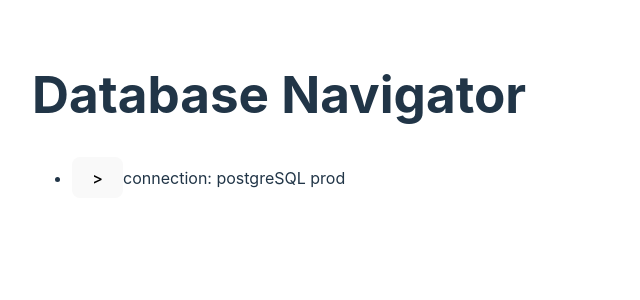
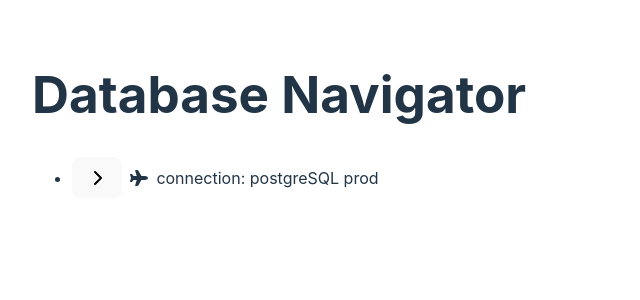
Before and after one commit to burtyish/tree, a React (Vite) app: page / in a window 1280 px wide. Shown: the top 300 px of the page, without its empty margins (0-640 px from the left). Built offline with nearby package versions, Linux system fonts and the light colour scheme.

Commit message:
add icons

```diff
--- a/package.json
+++ b/package.json
@@ -9,6 +9,9 @@
     "preview": "vite preview"
   },
   "dependencies": {
+    "@fortawesome/fontawesome-svg-core": "^6.2.1",
+    "@fortawesome/free-solid-svg-icons": "^6.2.1",
+    "@fortawesome/react-fontawesome": "^0.2.0",
     "classnames": "^2.3.2",
     "framer-motion": "^8.5.4",
     "react": "^18.2.0",
--- a/src/api/hooks/networkClient.ts
+++ b/src/api/hooks/networkClient.ts
@@ -10,7 +10,6 @@
   console.log(`fetching ${url}`);
   await delay(1000); // simulate network delay
 
-  // todo: reduce code duplication
   if (url.pathname.endsWith('connections')) {
     return pickNodes(mockData.connections, ids);
   }
--- a/src/components/Node/Node.module.css
+++ b/src/components/Node/Node.module.css
@@ -1,6 +1,13 @@
+.nodeContainer {
+  display: flex;
+  align-items: center;
+  gap: 0.5rem;
+}
+
 .toggleButton[aria-pressed='true'] .buttonContent {
   transform: rotate(90deg);
 }
+
 .toggleButton .buttonContent {
   transform: rotate(0deg);
   transition: transform 0.03s;
--- a/src/components/Node/Node.tsx
+++ b/src/components/Node/Node.tsx
@@ -1,9 +1,12 @@
+import { faChevronRight } from '@fortawesome/free-solid-svg-icons';
+import { FontAwesomeIcon } from '@fortawesome/react-fontawesome';
 import { AnimatePresence, motion, usePresence } from 'framer-motion';
 import { ReactNode } from 'react';
 import { useNodesData } from '../../api/hooks/apiHooks';
 import { NodeType, TreeNode } from '../../types/NodeData';
 import { Spinner } from '../Spinner';
 import styles from './Node.module.css';
+import { NodeIcon } from './NodeIcon';
 
 export function Node({
   node,
@@ -17,15 +20,23 @@
   const id = node.item.id;
   return (
     <>
+      <div className={styles.nodeContainer}>
         <button
           className={styles.toggleButton}
           aria-pressed={isExpanded(id)}
           onClick={() => onToggleExpand(id)}
-        disabled={'children' in node && node.children.length > 0 ? false : true}
+          disabled={
+            'children' in node && node.children.length > 0 ? false : true
+          }
         >
-        <div className={styles.buttonContent}>{'>'}</div>
+          <FontAwesomeIcon
+            className={styles.buttonContent}
+            icon={faChevronRight}
+          />
         </button>
+        <NodeIcon type={node.item.type} />
         {`${node.item.type}: ${node.item.name}`}
+      </div>
       <AnimatePresence>
         {'children' in node && node.children.length > 0 && isExpanded(id) && (
           <NodeChildren
--- /dev/null
+++ b/src/components/Node/NodeIcon/NodeIcon.tsx
@@ -0,0 +1,36 @@
+import {
+  faHelicopter,
+  faPlane,
+  faSailboat,
+  faTrainSubway,
+  faTruckMonster,
+} from '@fortawesome/free-solid-svg-icons';
+import { FontAwesomeIcon } from '@fortawesome/react-fontawesome';
+import { NodeType } from '../../../types/NodeData';
+
+export function NodeIcon({
+  type,
+  className,
+}: {
+  type: NodeType;
+  className?: string;
+}) {
+  return <FontAwesomeIcon icon={getIcon(type)} />;
+}
+
+function getIcon(type: NodeType) {
+  switch (type) {
+    case 'column':
+      return faTruckMonster;
+    case 'connection':
+      return faPlane;
+    case 'database':
+      return faSailboat;
+    case 'schema':
+      return faTrainSubway;
+    case 'table':
+      return faHelicopter;
+  }
+
+  throw new Error(`Unhandled switch case. node type: ${type}`);
+}
--- /dev/null
+++ b/src/components/Node/NodeIcon/index.ts
@@ -0,0 +1 @@
+export * from './NodeIcon';
```
Also changed, not shown: 1 other file (tests, documents, lock files or other folders). Lines whose indentation alone changed are shown as unchanged.
